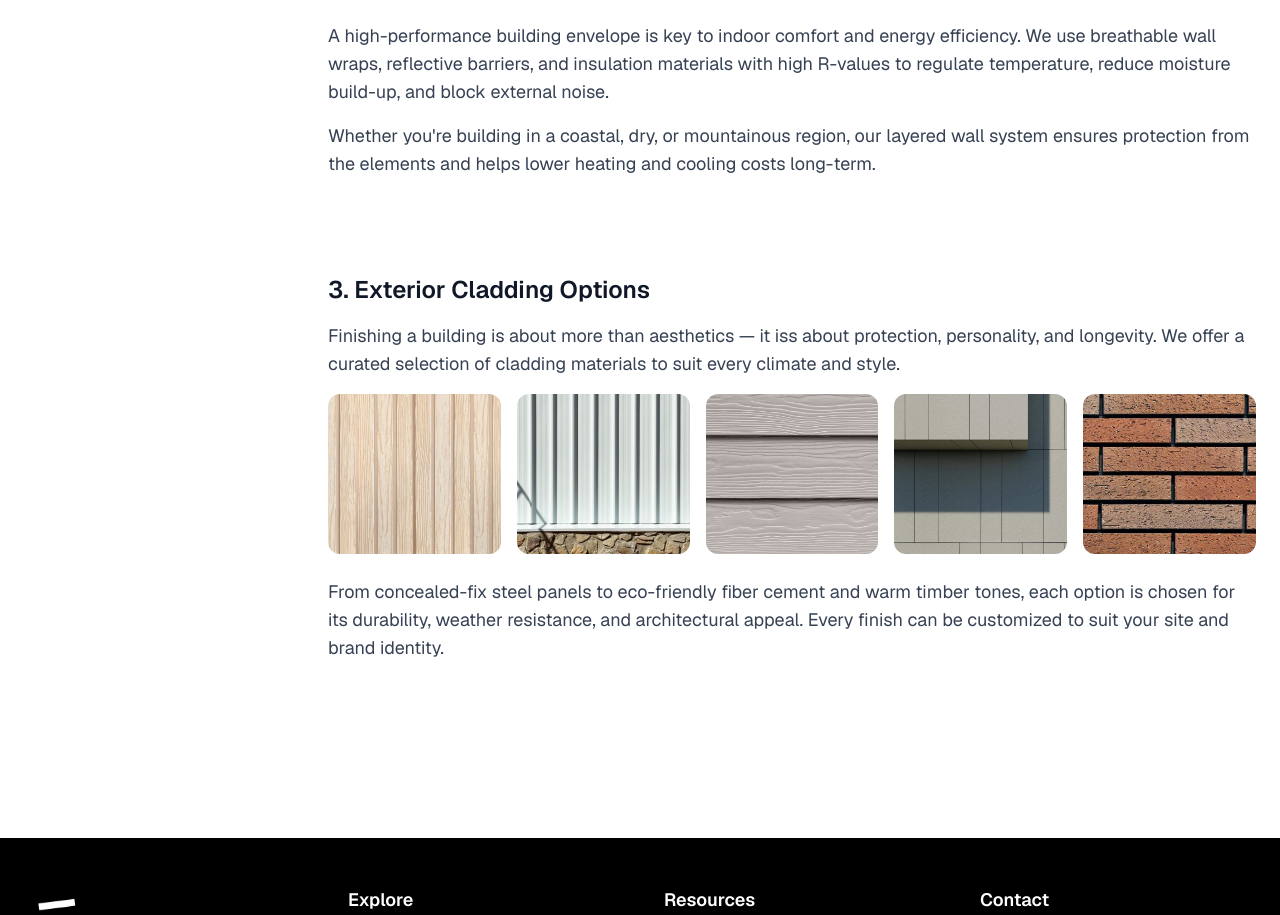
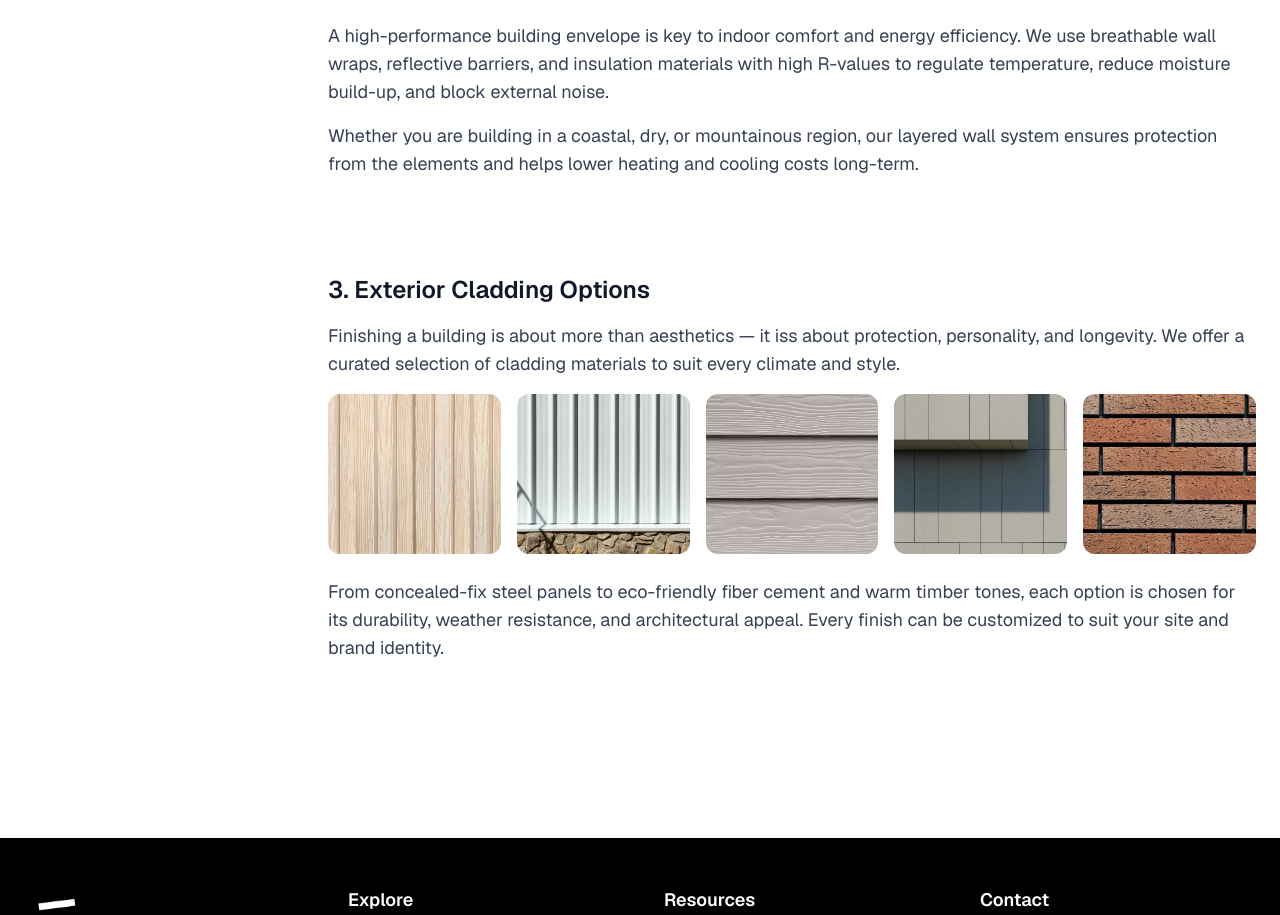
Before and after one commit to Marco1993-M/pequeno, a Next.js app: page /our-system in a window 1280 px wide. Shown: the part 1683-2598 px from the top of the page. Built offline with nearby package versions, Linux system fonts and the light colour scheme.

Commit message:
Update page.js

```diff
--- a/src/app/our-system/page.js
+++ b/src/app/our-system/page.js
@@ -121,7 +121,7 @@ export default function OurSystem() {
               A high-performance building envelope is key to indoor comfort and energy efficiency. We use breathable wall wraps, reflective barriers, and insulation materials with high R-values to regulate temperature, reduce moisture build-up, and block external noise.
             </p>
             <p className="text-gray-700 text-lg mt-4">
-              Whether you're building in a coastal, dry, or mountainous region, our layered wall system ensures protection from the elements and helps lower heating and cooling costs long-term.
+              Whether you are building in a coastal, dry, or mountainous region, our layered wall system ensures protection from the elements and helps lower heating and cooling costs long-term.
             </p>
           </section>
 
```
